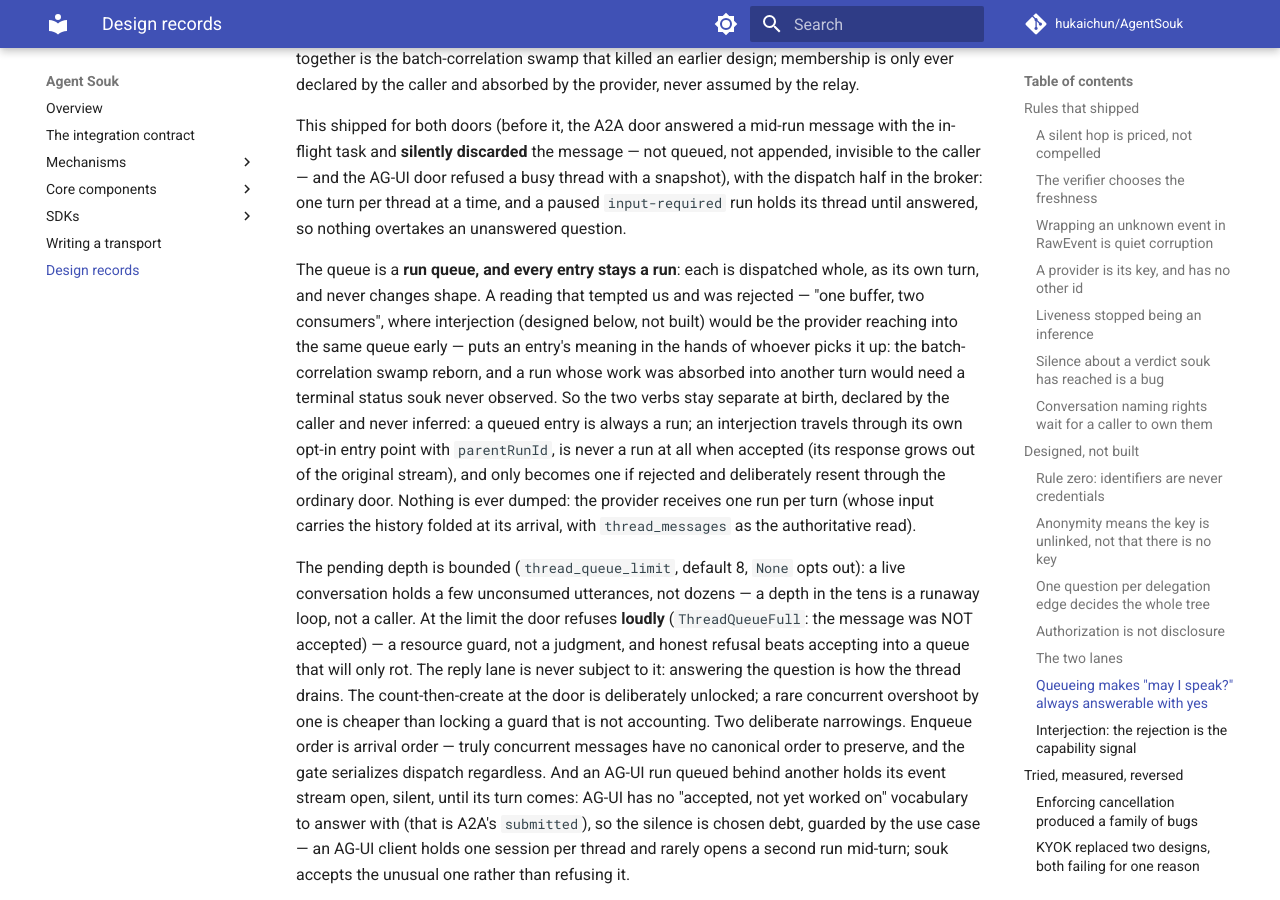
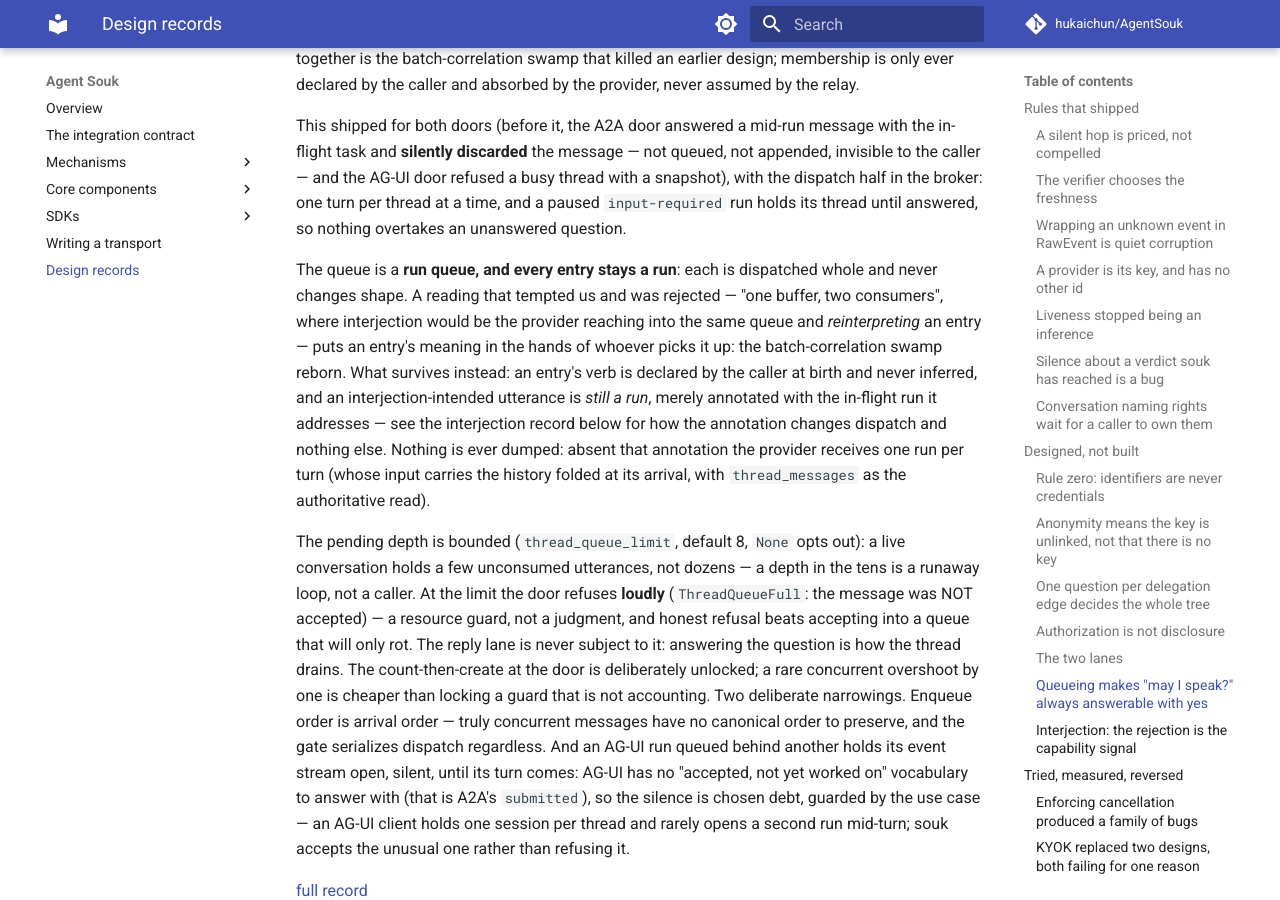
Before and after one commit to hukaichun/AgentSouk, an MkDocs documentation site: the page built from docs/design-records.md, in a window 1280 px wide and 900 px high, scrolled down 5562 px. Built offline with MkDocs 1.6.1 and Material for MkDocs 9.7.7, drawn with Linux system fonts in a browser that asks for light colours; comment, search, counter and statistics services are not loaded.

Commit message:
The interjection verb is caller-declared, and its bearer is still a run
Align this record's wording with the settled interjection design (the
ack-probed immediate offer, recorded separately): an
interjection-intended utterance is an ordinary run annotated with the
in-flight run it addresses — not a separate non-run entity through its
own entry point. What this record keeps: entries never change shape,
and their meaning is never decided by whoever picks them up.

Co-Authored-By: Claude Fable 5 <noreply@anthropic.com>

```diff
--- a/docs/design-records.md
+++ b/docs/design-records.md
@@ -294,21 +294,18 @@ holds its thread until answered, so nothing overtakes an unanswered
 question.
 
 The queue is a **run queue, and every entry stays a run**: each is
-dispatched whole, as its own turn, and never changes shape. A reading
-that tempted us and was rejected — "one buffer, two consumers", where
-interjection (designed below, not built) would be the provider reaching
-into the same queue early — puts an entry's meaning in the hands of
-whoever picks it up: the batch-correlation swamp reborn, and a run
-whose work was absorbed into another turn would need a terminal status
-souk never observed. So the two verbs stay separate at birth, declared
-by the caller and never inferred: a queued entry is always a run;
-an interjection travels through its own opt-in entry point with
-`parentRunId`, is never a run at all when accepted (its response grows
-out of the original stream), and only becomes one if rejected and
-deliberately resent through the ordinary door. Nothing is ever dumped:
-the provider receives one run per turn (whose input carries the history
-folded at its arrival, with `thread_messages` as the authoritative
-read).
+dispatched whole and never changes shape. A reading that tempted us and
+was rejected — "one buffer, two consumers", where interjection would be
+the provider reaching into the same queue and *reinterpreting* an entry
+— puts an entry's meaning in the hands of whoever picks it up: the
+batch-correlation swamp reborn. What survives instead: an entry's verb
+is declared by the caller at birth and never inferred, and an
+interjection-intended utterance is *still a run*, merely annotated with
+the in-flight run it addresses — see the interjection record below for
+how the annotation changes dispatch and nothing else. Nothing is ever
+dumped: absent that annotation the provider receives one run per turn
+(whose input carries the history folded at its arrival, with
+`thread_messages` as the authoritative read).
 
 The pending depth is bounded (`thread_queue_limit`, default 8, `None`
 opts out): a live conversation holds a few unconsumed utterances, not
```
